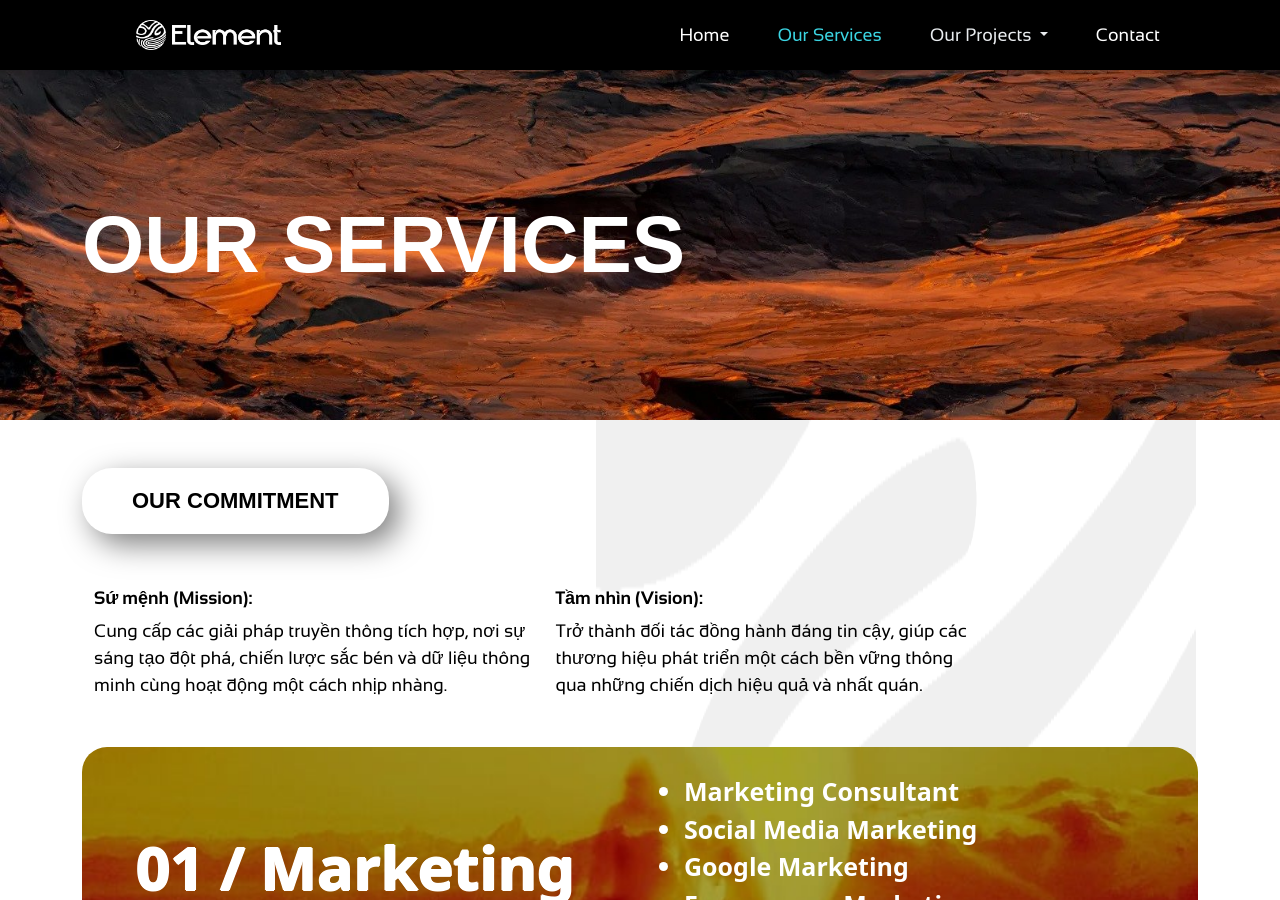
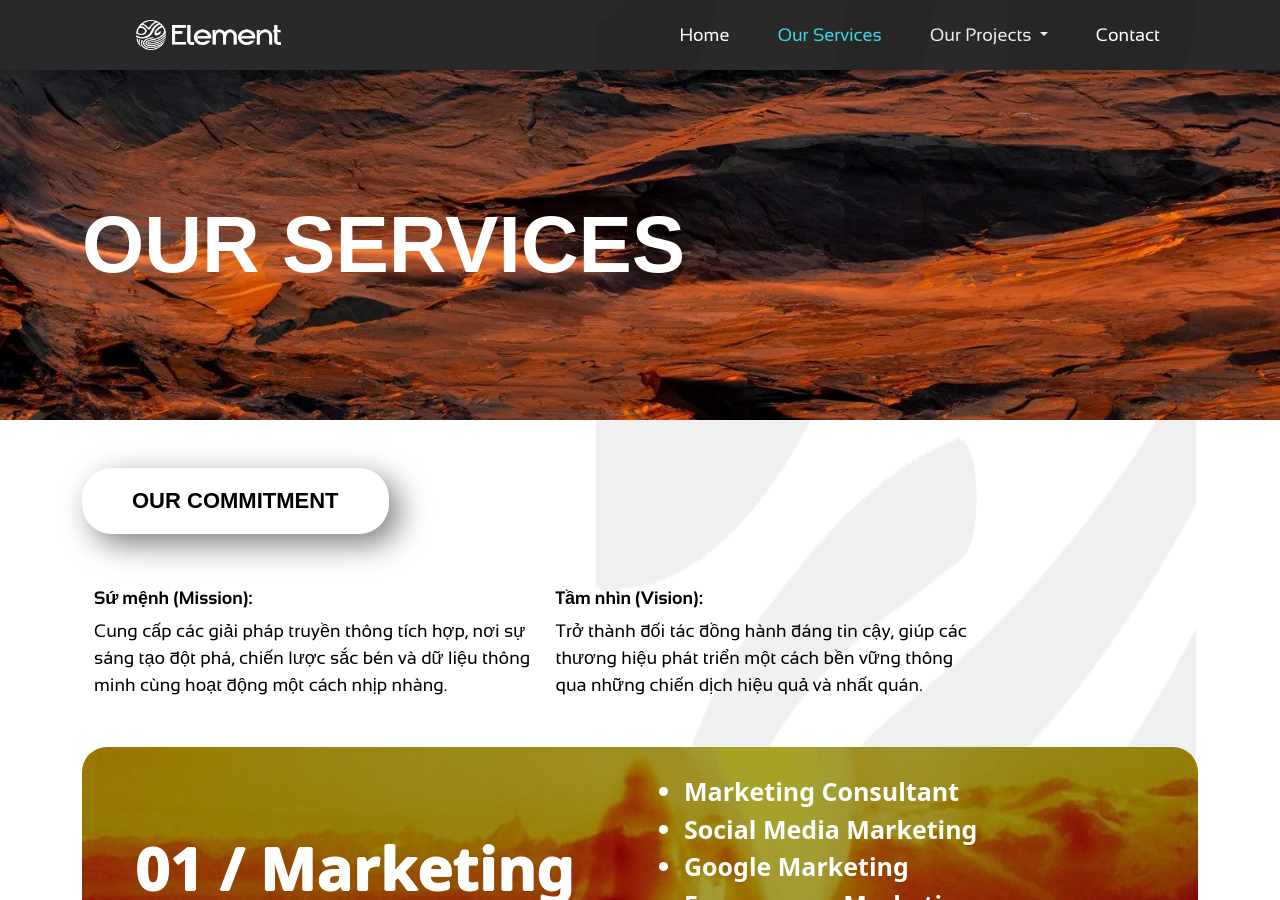
Before and after one commit to SeiSilver/element-page, a Jekyll site: the page built from pages/service.md, in a window 1280 px wide and 900 px high. Built offline with Jekyll 4.4.1, drawn with Linux system fonts in a browser that asks for light colours.

Commit message:
update ux

```diff
--- a/_includes/header.html
+++ b/_includes/header.html
@@ -1,6 +1,6 @@
 <style>
     body[data-topbar=dark] #page-topbar {
-        background: black;
+        background: rgba(0, 0, 0, 0.6);
     }
 
     .page-trigger {
@@ -8,7 +8,7 @@
     }
 
     .dropdown-menu {
-        background: black;
+        background: rgba(0, 0, 0, 0.6);
     }
 
     .dropdown-item:focus, .dropdown-item:hover {
```
